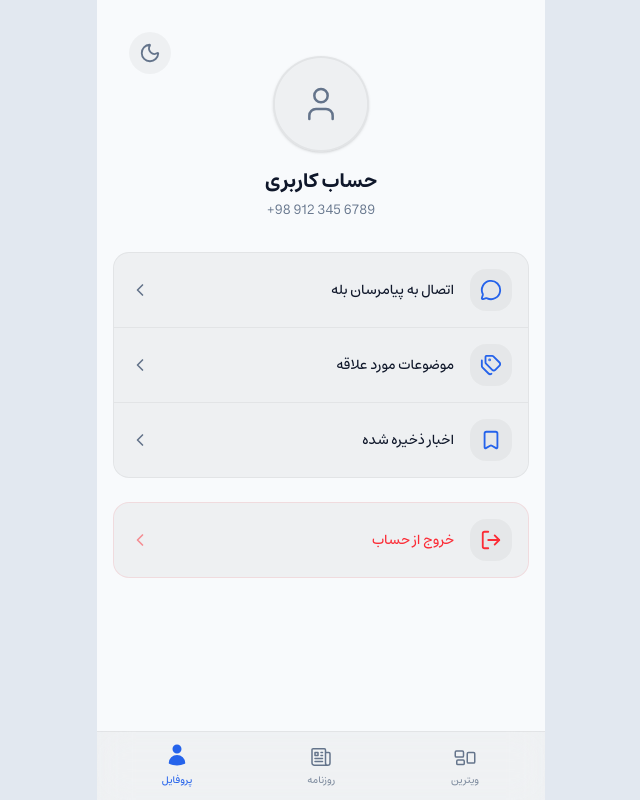
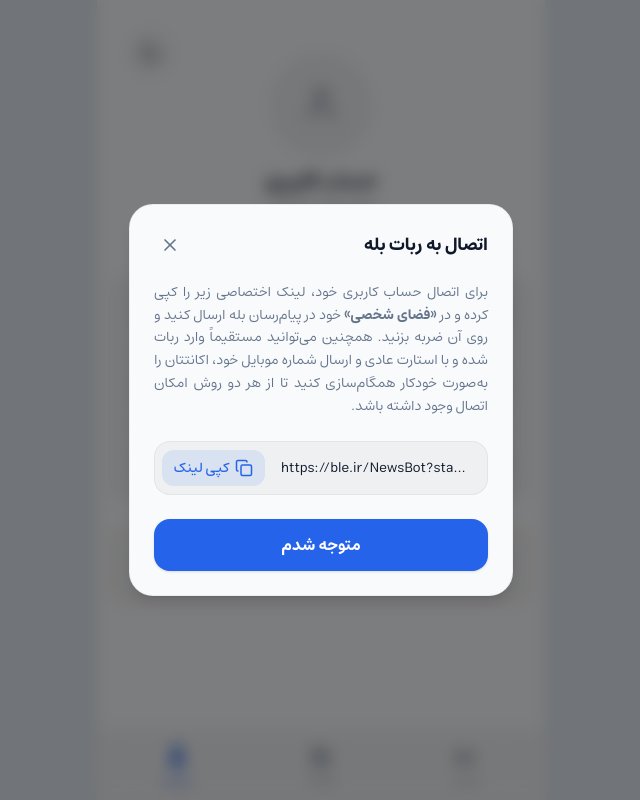
Before and after one commit to AminHosseinS/news-recommender-frontend, a React (Vite) app: page /profile in a window 1280 px wide. Both pictures are taken after a click on the button "اتصال به پیامرسان بله". Shown: the whole page, without its empty margins (319-959 px from the left). Built offline with nearby package versions, Linux system fonts and the light colour scheme.

Commit message:
feat : sync with bale bot

```diff
--- /dev/null
+++ b/src/components/profile/BaleSyncModal.jsx
@@ -0,0 +1,69 @@
+import React, { useState } from "react";
+import { X, Copy, Check } from "lucide-react";
+
+export default function BaleSyncModal({ isOpen, onClose }) {
+  const [copied, setCopied] = useState(false);
+
+  const syncLink = "https://ble.ir/NewsBot?start=auth_123456789";
+
+  if (!isOpen) return null;
+
+  const handleCopy = () => {
+    navigator.clipboard.writeText(syncLink);
+    setCopied(true);
+    setTimeout(() => setCopied(false), 2000);
+  };
+
+  return (
+    // مقدار z-index به 9999 تغییر کرد تا روی همه چیز قرار بگیرد
+    <div className="fixed inset-0 z-[9999] flex items-center justify-center bg-black/50 backdrop-blur-sm p-4 animate-fade-in">
+      <div className="w-full max-w-sm bg-background border border-border-subtle rounded-3xl p-6 shadow-lg">
+        <div className="flex justify-between items-center mb-5">
+          <h2 className="text-lg font-bold text-text-main">
+            اتصال به ربات بله
+          </h2>
+          <button
+            onClick={onClose}
+            className="p-1.5 rounded-full text-text-muted hover:bg-surface transition-colors"
+          >
+            <X size={20} />
+          </button>
+        </div>
+
+        {/* اضافه شدن روش دوم (استارت عادی و دریافت شماره) به متن راهنما */}
+        <div className="text-sm text-text-muted leading-relaxed text-justify mb-6">
+          برای اتصال حساب کاربری خود، لینک اختصاصی زیر را کپی کرده و در{" "}
+          <strong>«فضای شخصی»</strong> خود در پیام‌رسان بله ارسال کنید و روی آن
+          ضربه بزنید. همچنین می‌توانید مستقیماً وارد ربات شده و با استارت عادی و
+          ارسال شماره موبایل خود، اکانتتان را به‌صورت خودکار همگام‌سازی کنید تا
+          از هر دو روش امکان اتصال وجود داشته باشد.
+        </div>
+
+        <div className="flex items-center gap-2 bg-surface border border-border-subtle p-2 rounded-2xl mb-6">
+          <input
+            type="text"
+            readOnly
+            value={syncLink}
+            dir="ltr"
+            className="flex-1 bg-transparent border-none outline-none text-sm text-text-main px-2 truncate"
+          />
+          <button
+            onClick={handleCopy}
+            className="flex items-center gap-1.5 px-3 py-2 bg-primary/10 text-primary rounded-xl hover:bg-primary/20 transition-colors text-sm font-medium shrink-0"
+          >
+            {copied ? <Check size={18} /> : <Copy size={18} />}
+            {copied ? "کپی شد" : "کپی لینک"}
+          </button>
+        </div>
+
+        {/* دکمه با استایل آبی (Primary) */}
+        <button
+          onClick={onClose}
+          className="w-full py-3.5 bg-primary text-white text-base font-bold rounded-2xl hover:bg-primary/90 transition-colors shadow-sm"
+        >
+          متوجه شدم
+        </button>
+      </div>
+    </div>
+  );
+}
--- a/src/components/profile/MenuItem.jsx
+++ b/src/components/profile/MenuItem.jsx
@@ -7,6 +7,7 @@ export default function MenuItem({
   onClick,
   isDestructive = false,
   hasBorder = true,
+  badge, // اضافه شدن این پراپ
 }) {
   return (
     <button
@@ -27,10 +28,19 @@ export default function MenuItem({
           {title}
         </span>
       </div>
-      <ChevronLeft
-        size={20}
-        className={isDestructive ? "text-red-500/50" : "text-text-muted"}
-      />
+
+      {/* کانتینر جدید برای قرار گرفتن تگ و فلش کنار هم */}
+      <div className="flex items-center gap-2">
+        {badge && (
+          <span className="px-2.5 py-1 bg-green-500/10 text-green-600 dark:text-green-400 text-xs font-bold rounded-lg">
+            {badge}
+          </span>
+        )}
+        <ChevronLeft
+          size={20}
+          className={isDestructive ? "text-red-500/50" : "text-text-muted"}
+        />
+      </div>
     </button>
   );
 }
--- a/src/layouts/HomeLayout.jsx
+++ b/src/layouts/HomeLayout.jsx
@@ -45,7 +45,7 @@ export default function HomeLayout() {
       </main>
 
       {/* نویگیشن‌بار پایین */}
-      <nav className="sticky bottom-0 z-50 w-full bg-surface/85 backdrop-blur-lg border-t border-border-subtle pb-safe">
+      <nav className="sticky bottom-0 z-30 w-full bg-surface/85 backdrop-blur-lg border-t border-border-subtle pb-safe">
         <div className="flex justify-around items-center px-2 py-1.5">
           {NAV_ITEMS.map((item) => (
             <NavLink
--- a/src/pages/ProfilePage.jsx
+++ b/src/pages/ProfilePage.jsx
@@ -1,35 +1,52 @@
-import React from "react";
-import { MessageCircle, Tags, Bookmark, LogOut, Sun, Moon } from "lucide-react";
+import React, { useState } from "react";
+import { useNavigate } from "react-router-dom";
+import { MessageCircle, Tags, Bookmark, LogOut } from "lucide-react";
 import MenuItem from "../components/profile/MenuItem";
 import ProfileHeader from "../components/profile/ProfileHeader";
+import BaleSyncModal from "../components/profile/BaleSyncModal";
 
 export default function ProfilePage() {
+  const navigate = useNavigate();
+  const [isBaleModalOpen, setIsBaleModalOpen] = useState(false);
+
+  // برای تست می‌تونی این رو false کنی تا مودال باز بشه
+  const [isBaleConnected, setIsBaleConnected] = useState(false);
+
   const menuItems = [
-    {
-      id: "bale-sync",
-      title: "اتصال به پیامرسان بله",
-      icon: <MessageCircle size={22} />,
-      action: () => console.log("Navigate to Bale connection"),
-    },
     {
       id: "favorites",
       title: "موضوعات مورد علاقه",
       icon: <Tags size={22} />,
-      action: () => console.log("Navigate to Favorites"),
+      action: () => navigate("/profile/favoriteTags"),
     },
     {
       id: "saved",
       title: "اخبار ذخیره شده",
       icon: <Bookmark size={22} />,
-      action: () => console.log("Navigate to Saved News"),
+      action: () => navigate("/profile/bookmarks"),
+    },
+    {
+      id: "bale-sync",
+      title: "اتصال به پیامرسان بله",
+      icon: <MessageCircle size={22} />,
+      action: () => {
+        // فقط زمانی مودال باز میشه که کاربر متصل نباشه
+        if (!isBaleConnected) {
+          setIsBaleModalOpen(true);
+        }
+      },
+      badge: isBaleConnected ? "متصل" : null,
     },
   ];
 
   return (
-    <div className="h-full bg-background p-4 pb-24">
+    <div
+      dir="rtl"
+      className="h-[100dvh] bg-background p-4 flex flex-col font-sans"
+    >
       <ProfileHeader phoneNumber="+98 912 345 6789" />
 
-      <div className="bg-surface rounded-2xl overflow-hidden mb-6 border border-border-subtle">
+      <div className="bg-surface rounded-2xl overflow-hidden mb-6 border border-border-subtle mt-6">
         {menuItems.map((item, index) => (
           <MenuItem
             key={item.id}
@@ -37,11 +54,12 @@ export default function ProfilePage() {
             icon={item.icon}
             onClick={item.action}
             hasBorder={index !== menuItems.length - 1}
+            badge={item.badge}
           />
         ))}
       </div>
 
-      <div className="bg-surface rounded-2xl overflow-hidden border border-red-500/10">
+      <div className="bg-surface rounded-2xl overflow-hidden border border-red-500/20">
         <MenuItem
           title="خروج از حساب"
           icon={<LogOut size={22} />}
@@ -50,6 +68,11 @@ export default function ProfilePage() {
           hasBorder={false}
         />
       </div>
+
+      <BaleSyncModal
+        isOpen={isBaleModalOpen}
+        onClose={() => setIsBaleModalOpen(false)}
+      />
     </div>
   );
 }
```
